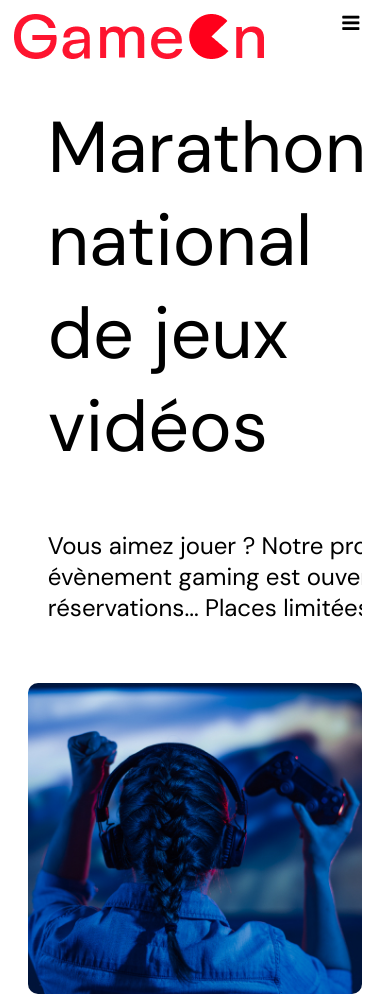
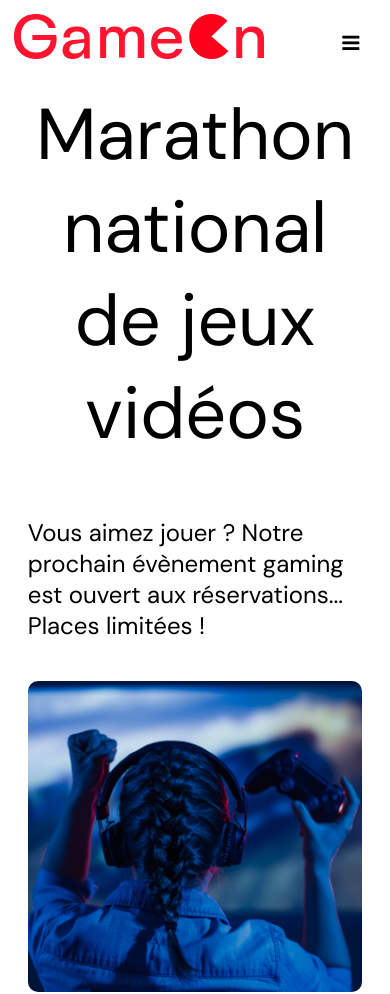
Before and after one commit to VanesMP/MacedopintoVanessa_4_06052021, a plain HTML site: page index.html in a window 390 px wide. Shown: the top 994 px of the page. Drawn offline with Linux system fonts and the light colour scheme.

Commit message:
Modification du visuel pour le responsive

```diff
--- a/index.html
+++ b/index.html
@@ -65,7 +65,7 @@
                             <input class="text-control" type="text" id="first" name="first" />
                         </div>
                         <div id="callout" class="error">
-                            <p class="callError">Veuillez entrer 2 caractères ou plus pour le champ du prénom.</p>
+                            <p class="data-error">Veuillez entrer 2 caractères ou plus pour le champ du prénom.</p>
                         </div>
                         <div class="formData">
                             <label for="last">Nom</label>
--- a/modal.css
+++ b/modal.css
@@ -83,7 +83,7 @@ img {
     display: none;
 }
 
-@media screen and (max-width: 768px) {
+@media screen and (max-width: 819px) {
     .topnav a {
         display: none;
     }
@@ -93,7 +93,7 @@ img {
     }
 }
 
-@media screen and (max-width: 768px) {
+@media screen and (max-width: 819px) {
     .topnav.responsive {
         position: relative;
     }
@@ -116,7 +116,6 @@ img {
     .topnav a.icon {
         float: right;
         display: block;
-        margin-top: -15px;
     }
 }
 
@@ -221,6 +220,7 @@ input {
 }
 
 input:-webkit-autofill {
+    box-shadow: 0 0 0px 1000px white inset;
     -webkit-box-shadow: 0 0 0px 1000px white inset;
 }
 
@@ -567,7 +567,7 @@ footer {
     margin: 0 20px;
 }
 
-@media screen and (max-width: 800px) {
+@media screen and (max-width: 950px) {
     .hero-section {
         display: block;
         box-shadow: unset;
@@ -575,7 +575,7 @@ footer {
     .hero-content {
         background: #fff;
         color: #000;
-        padding: 20px;
+        padding: 0px;
     }
     .hero-content::after {
         content: unset;
@@ -586,6 +586,7 @@ footer {
     .hero-headline {
         font-size: 4.5rem;
         white-space: normal;
+        text-align: center;
     }
     .hero-text {
         width: unset;
@@ -615,3 +616,14 @@ footer {
         opacity: 1;
     }
 }
+
+@media screen and (max-width: 540px) {
+    .hero-content {
+        padding: 0;
+        min-width: auto;
+    }
+    .hero-text {
+        width: 100%;
+        padding: 0;
+    }
+}
--- a/modal.js
+++ b/modal.js
@@ -248,7 +248,7 @@ function validate() {
         alert("Merci! Votre inscription a été envoyée.");
     } else {
         event.preventDefault();
-        alert("Veillez à remplir tous les champs de ce formulaire!");
+        alert(" Le message n'a pas été envoyé car vous n'avez probablement pas saisis correctement tout les champs !");
     }
 
 }
```
